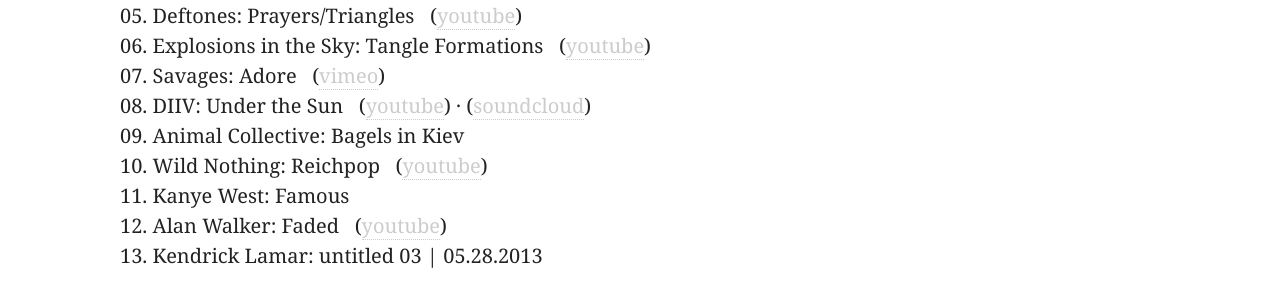
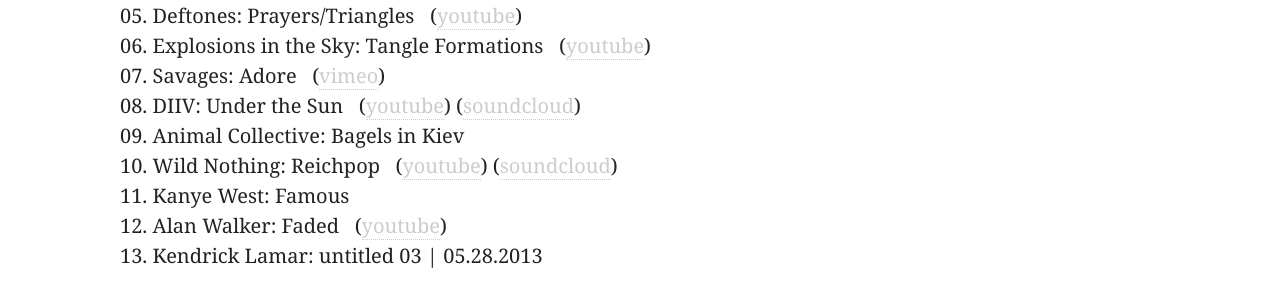
Before and after one commit to weltliteratur/blog, a Jekyll site: the page built from dh-soundtrack.md, in a window 1280 px wide. Shown: the part 749-1037 px from the top of the page. Built offline with Jekyll 4.4.1, drawn with Linux system fonts in a browser that asks for light colours; nearby versions of some CDN libraries; some web fonts are replaced.

Commit message:
Update dh-soundtrack.md

```diff
--- a/dh-soundtrack.md
+++ b/dh-soundtrack.md
@@ -18,9 +18,9 @@
   5. Deftones: Prayers/Triangles   ([youtube](https://www.youtube.com/watch?v=D5BG_B8FWhI))
   6. Explosions in the Sky: Tangle Formations   ([youtube](https://www.youtube.com/watch?v=h2PagQXYQIE))
   7. Savages: Adore   ([vimeo](https://vimeo.com/150766416))
-  8. DIIV: Under the Sun   ([youtube](https://www.youtube.com/watch?v=zKbqyuaXolg)) · ([soundcloud](https://soundcloud.com/capturedtracks/diiv-under-the-sun-official-single))
+  8. DIIV: Under the Sun   ([youtube](https://www.youtube.com/watch?v=zKbqyuaXolg)) ([soundcloud](https://soundcloud.com/capturedtracks/diiv-under-the-sun-official-single))
   9. Animal Collective: Bagels in Kiev
-  10. Wild Nothing: Reichpop   ([youtube](https://www.youtube.com/watch?v=2R8xrvVRztQ))
+  10. Wild Nothing: Reichpop   ([youtube](https://www.youtube.com/watch?v=2R8xrvVRztQ)) ([soundcloud](https://soundcloud.com/bella-union/wild-nothing-reichpop))
   11. Kanye West: Famous
   12. Alan Walker: Faded   ([youtube](https://www.youtube.com/watch?v=60ItHLz5WEA))
   13. Kendrick Lamar: untitled 03 &#x7c; 05.28.2013
```
